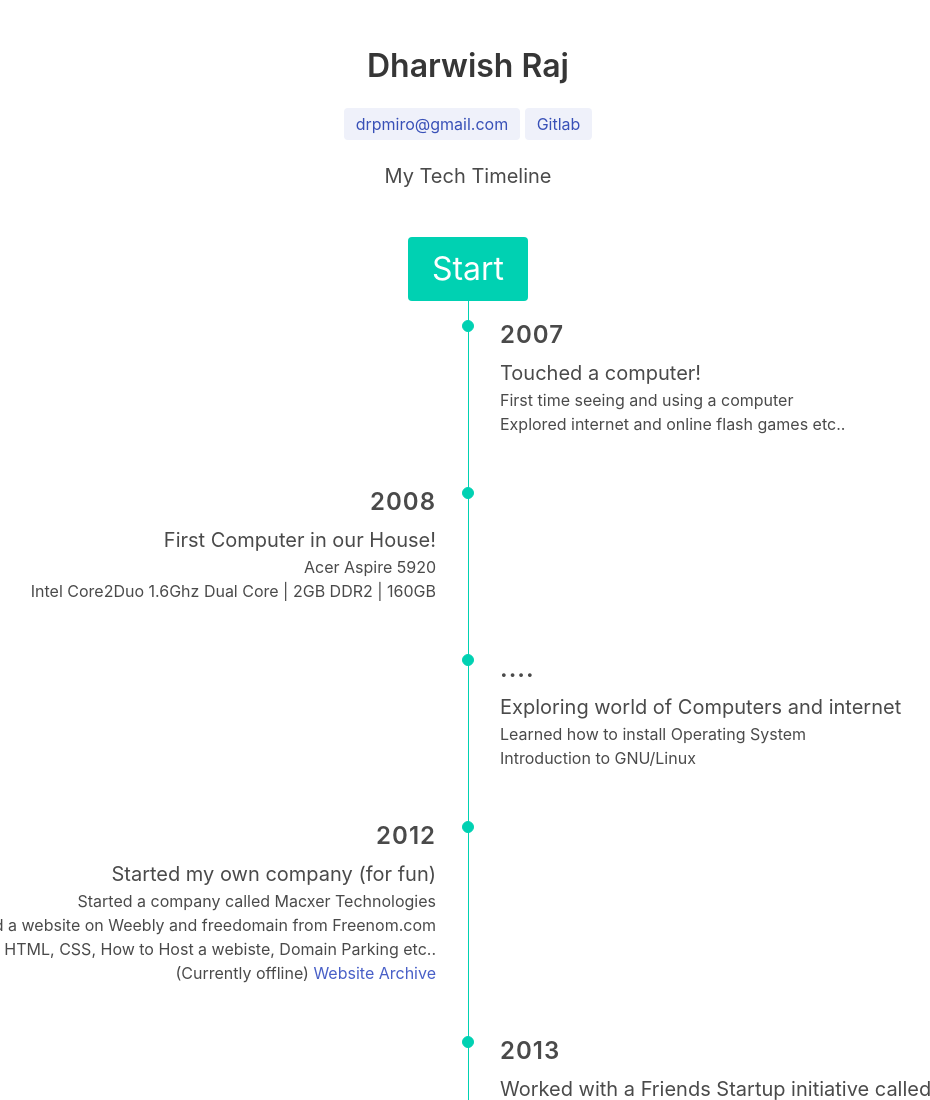
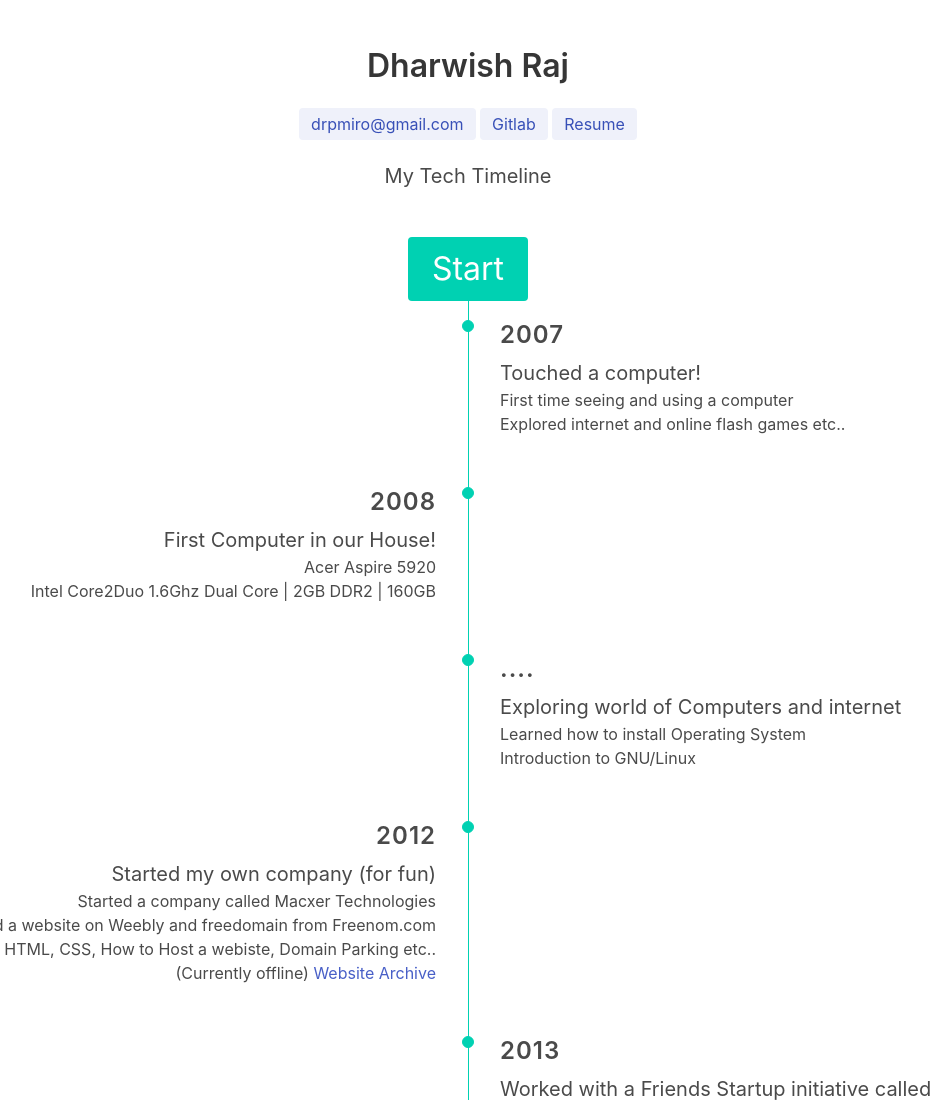
Before and after one commit to dharwishr/my-tech-timeline, a plain HTML site: page index.html in a window 1280 px wide. Shown: the top 1100 px of the page, without its empty margins (172-1102 px from the left). Drawn offline with nearby package versions, Linux system fonts and the light colour scheme.

Commit message:
added resume

```diff
--- a/index.html
+++ b/index.html
@@ -16,6 +16,7 @@
                 <p class="has-text-centered is-size-6">
                     <a href="mailto:drpmiro@gmail.com"><span class="tag is-link is-light is-size-6">drpmiro@gmail.com</span></a>
                     <a href="https://gitlab.com/dharwish"><span class="tag is-link is-light is-size-6">Gitlab</span></a>
+                    <a href="https://gitlab.com/dharwish/resume/-/raw/master/Resume_Dharwish_Raj_1_.pdf?inline=false"><span class="tag is-link is-light is-size-6">Resume</span></a>
                 </p>
                 <br>
                 <p class="subtitle has-text-centered">
```
